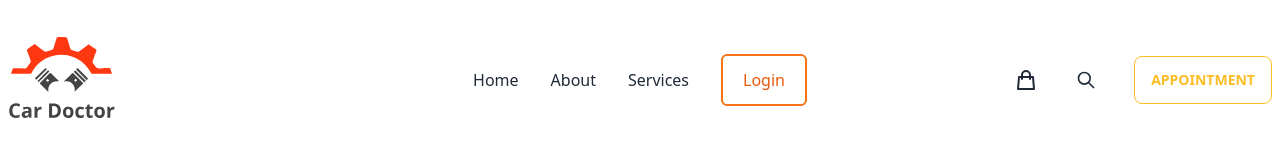
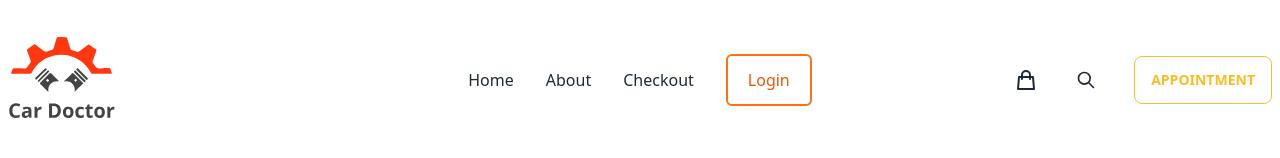
Before and after one commit to KhanZiaul/React-Car-Doctor, a React (Vite) app: page / in a window 1280 px wide. Shown: the top 158 px of the page. Built offline with nearby package versions, Linux system fonts and the light colour scheme; no server answers.

Commit message:
Navigation updated

```diff
--- a/src/Pages/Shared/Nav/Nav.jsx
+++ b/src/Pages/Shared/Nav/Nav.jsx
@@ -25,7 +25,7 @@ const Nav = () => {
                     <ul tabIndex={0} className="menu menu-compact dropdown-content mt-3 p-2 shadow bg-base-100 rounded-box w-52">
                         <li><Link>Home</Link></li>
                         <li><Link>About</Link></li>
-                        <li><Link>Services</Link></li>
+                        <li><Link to='/checkout'>Checkout</Link></li>
                         <li>
                             {
                                 user ? <div className='flex items-center flex-col'>
@@ -49,7 +49,7 @@ const Nav = () => {
                 <ul className="menu menu-horizontal px-1">
                     <li><Link>Home</Link></li>
                     <li><Link>About</Link></li>
-                    <li><Link>Services</Link></li>
+                    <li><Link to='/checkout'>Checkout</Link></li>
                     <li>
                         {
                             user ? <div className='flex items-center'>
```
